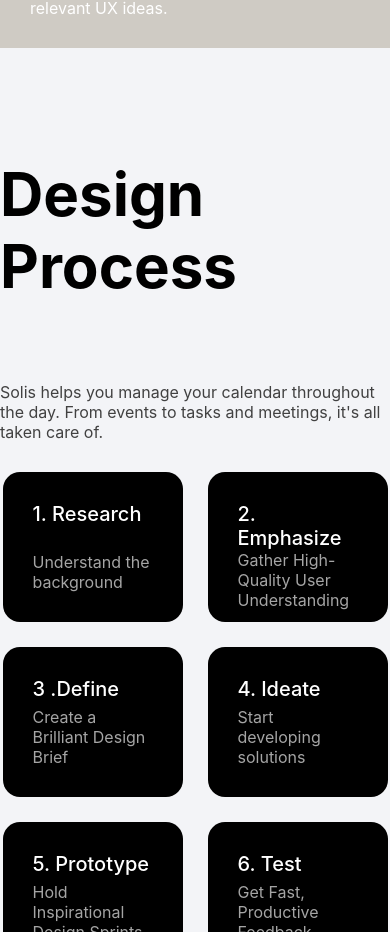
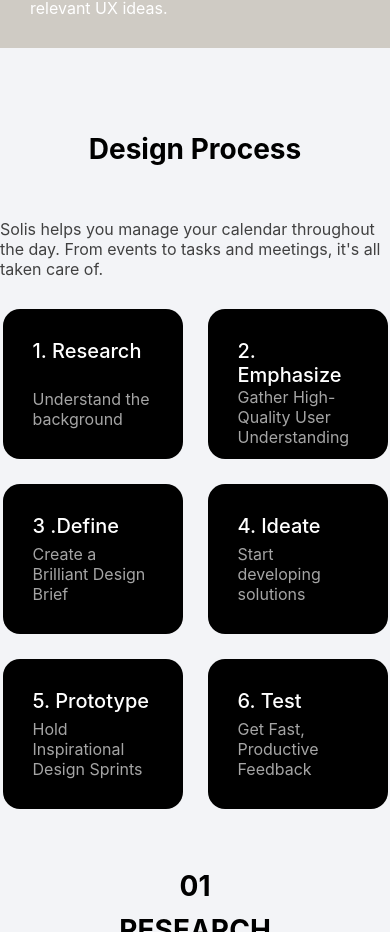
Before and after one commit to HHJiii/portfolio, a Next.js app: page /project2 in a window 390 px wide. Shown: the part 2137-3069 px from the top of the page. Built offline with nearby package versions, Linux system fonts and the light colour scheme.

Commit message:
font center

```diff
--- a/styles/Project2.module.scss
+++ b/styles/Project2.module.scss
@@ -641,6 +641,11 @@
       .designIntro {
         display: flex;
 
+        h2 {
+          font-size: 28px;
+          text-align: center;
+        }
+
         .processesCon {
           .processes {
             flex-wrap: wrap;
```
